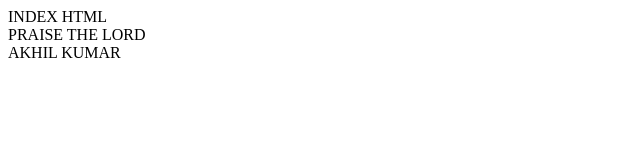
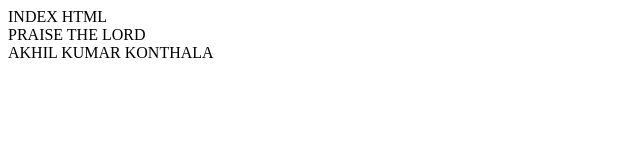
Before and after one commit to AKHILKUMAR1400/EDUSAPRK, a plain HTML site: page index.html in a window 1280 px wide. Shown: the whole page, without its empty margins (0-640 px from the left). Drawn offline with Linux system fonts and the light colour scheme.

Commit message:
konthala

```diff
--- a/index.html
+++ b/index.html
@@ -3,7 +3,7 @@
     <body>
       INDEX HTML <BR>
       PRAISE THE LORD<BR>
-      AKHIL KUMAR
+      AKHIL KUMAR KONTHALA
     </body>
   </head>
 </html>
```
